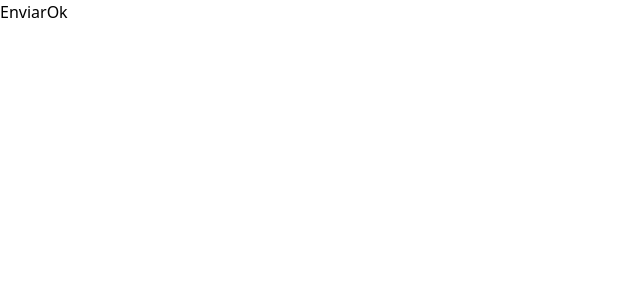
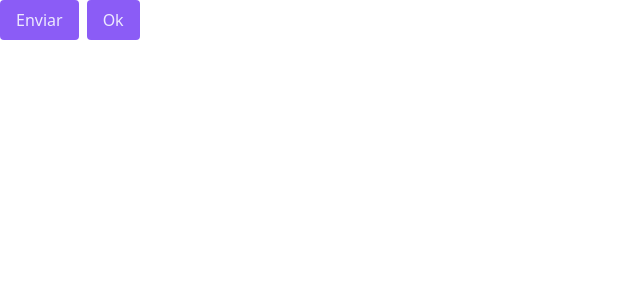
Before and after one commit to LCSDNL/NLW-react-web, a React (Vite) app in the folder react-web/: page / in a window 1280 px wide. Shown: the top 300 px of the page, without its empty margins (0-640 px from the left). Built offline with nearby package versions, Linux system fonts and the light colour scheme.

Commit message:
tailwind config/button style test

```diff
--- a/react-web/src/App.tsx
+++ b/react-web/src/App.tsx
@@ -5,16 +5,16 @@ interface ButtonProps{
 
 function Button(props: ButtonProps){
 
-  return <button>{props.text}</button>
+  return <button className="bg-violet-500 px-4 h-10 rounded text-violet-100 hover:bg-violet-700 transition-colors">{props.text}</button>
 }
 
 
 function App() {
-  return <div>
+  return (<div className="flex gap-2">
     <Button text="Enviar" />
     <Button text="Ok" />
 
-  </div>
+  </div>)
 }
 
 export default App
```
